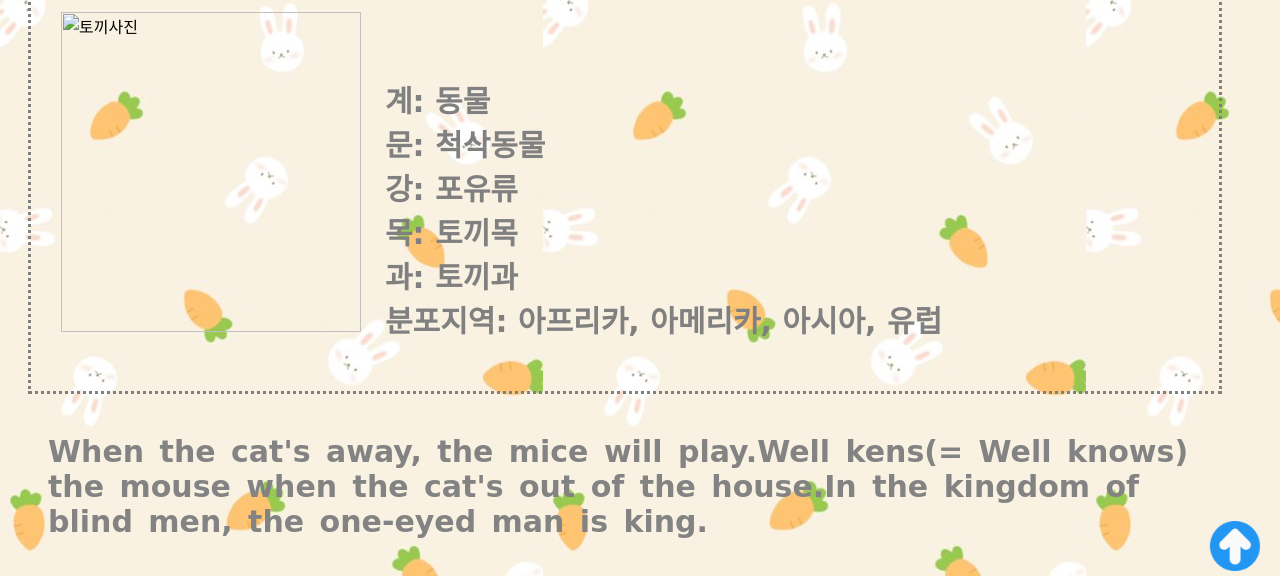
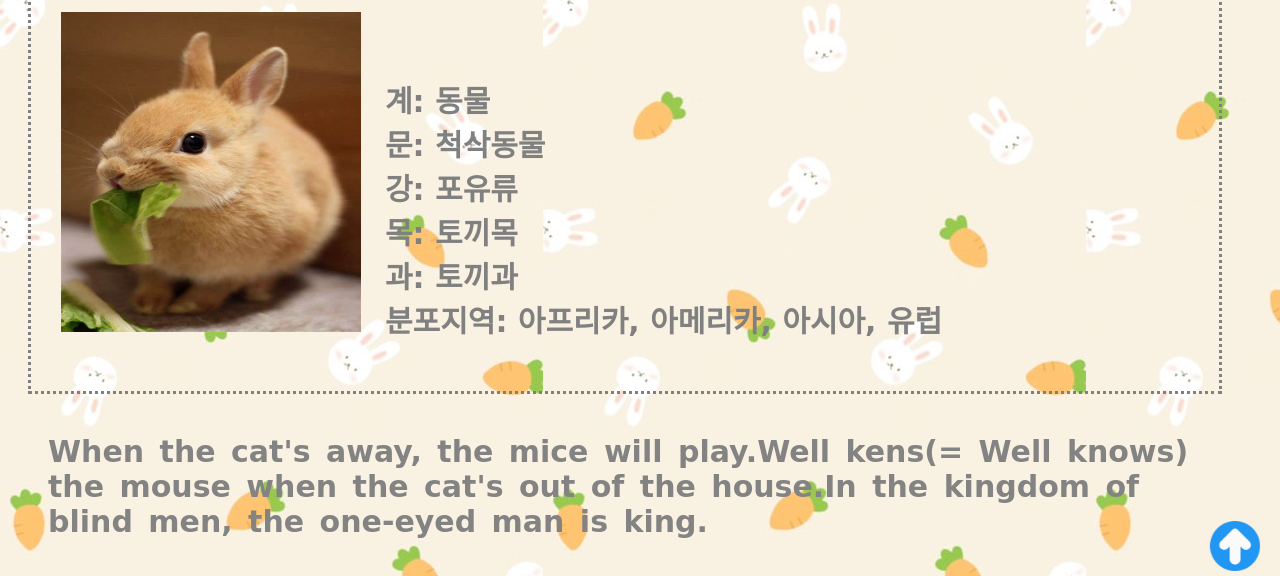
Before and after one commit to dbfla0523/web11, a plain HTML site: page rabbit.html in a window 1280 px wide. Shown: the part 219-795 px from the top of the page. Drawn offline with Linux system fonts and the light colour scheme; a web font is replaced by a local one.

Commit message:
Update rabbit.html

```diff
--- a/rabbit.html
+++ b/rabbit.html
@@ -9,7 +9,7 @@
 	<header>
 			<h1>rabbit</h1>
 			<h2>Rabbit tree rabbit and animal collectively</h2>
-			<img src="img/main.jpg" width="300px" height="320px" alt="토끼사진">
+			<img src="main.jpg" width="300px" height="320px" alt="토끼사진">
 				<div class="rabbit">
 				계: 동물<br>
 				문: 척삭동물<br>
```
